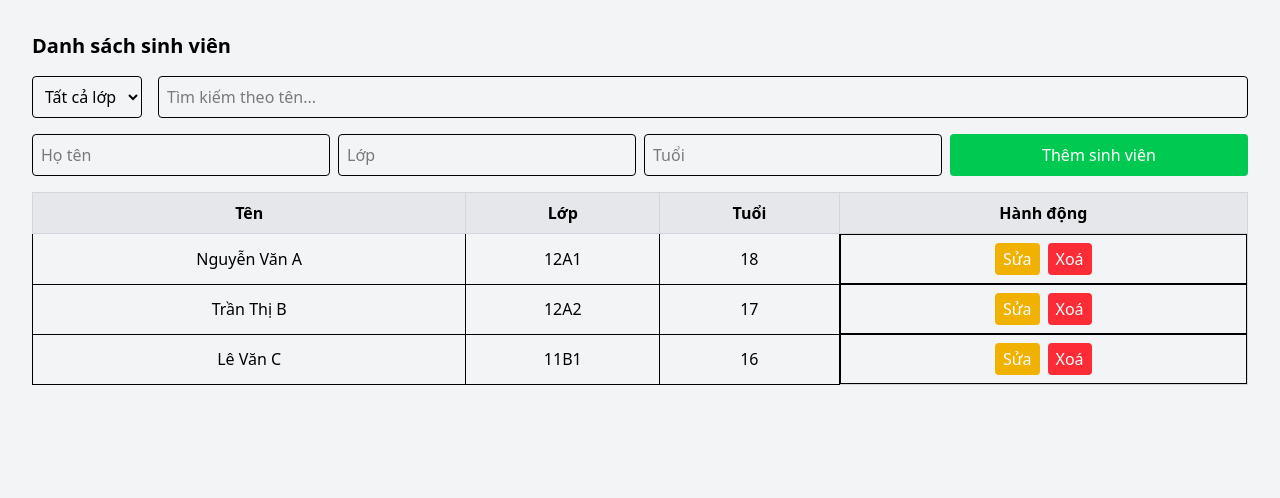
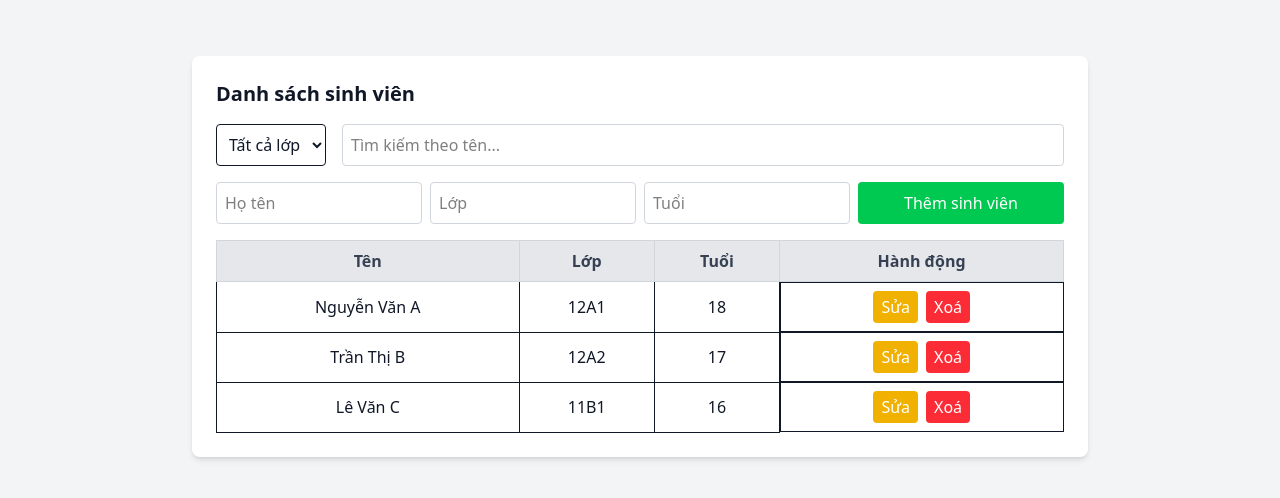
Before and after one commit to DarqPL/BaiThi_2304, a React (Vite) app in the folder BaiThi/: page / in a window 1280 px wide. Shown: the top 498 px of the page. Built offline with nearby package versions, Linux system fonts and the light colour scheme.

Commit message:
style: cải thiện giao diện

```diff
--- a/BaiThi/src/components/StudentItem.jsx
+++ b/BaiThi/src/components/StudentItem.jsx
@@ -14,41 +14,41 @@ const StudentItem = ({
     <tr className="text-center">
       {isEditing ? (
         <>
-          <td className="border p-2">
+          <td className="border border-gray-300 dark:border-gray-600 p-2">
             <input
               name="name"
               value={editData.name}
               onChange={onEditChange}
-              className="border p-1 rounded w-full"
+              className="border border-gray-300 dark:border-gray-600 bg-white dark:bg-gray-700 text-black dark:text-white p-1 rounded w-full"
             />
           </td>
-          <td className="border p-2">
+          <td className="border border-gray-300 dark:border-gray-600 p-2">
             <input
               name="class"
               value={editData.class}
               onChange={onEditChange}
-              className="border p-1 rounded w-full"
+              className="border border-gray-300 dark:border-gray-600 bg-white dark:bg-gray-700 text-black dark:text-white p-1 rounded w-full"
             />
           </td>
-          <td className="border p-2">
+          <td className="border border-gray-300 dark:border-gray-600 p-2">
             <input
               type="number"
               name="age"
               value={editData.age}
               onChange={onEditChange}
-              className="border p-1 rounded w-full"
+              className="border border-gray-300 dark:border-gray-600 bg-white dark:bg-gray-700 text-black dark:text-white p-1 rounded w-full"
             />
           </td>
-          <td className="border p-2 flex gap-2 justify-center">
+          <td className="border border-gray-300 dark:border-gray-600 p-2">
             <button
               onClick={onSave}
-              className="bg-blue-500 text-white px-2 py-1 rounded hover:bg-blue-600"
+              className="bg-blue-500 text-white px-2 py-1 rounded hover:bg-blue-600 transition"
             >
               Lưu
             </button>
             <button
               onClick={onCancel}
-              className="bg-gray-400 text-white px-2 py-1 rounded hover:bg-gray-500"
+              className="bg-blue-500 text-white px-2 py-1 rounded hover:bg-blue-600 transition"
             >
               Huỷ
             </button>
--- a/BaiThi/src/components/StudentList.jsx
+++ b/BaiThi/src/components/StudentList.jsx
@@ -73,7 +73,7 @@ const StudentList = () => {
 
 
     return (
-    <div className="p-4">
+        <div className="max-w-4xl mx-auto mt-10 p-6 bg-white dark:bg-gray-800 text-gray-900 dark:text-gray-100 rounded-lg shadow-md">
             <h2 className="text-xl font-bold mb-4">Danh sách sinh viên</h2>
 
             {/* Tìm kiếm */}
@@ -81,7 +81,7 @@ const StudentList = () => {
                 <select
                     value={selectedClass}
                     onChange={(e) => setSelectedClass(e.target.value)}
-    className="border p-2 rounded"
+                    className="border p-2 rounded w-full sm:w-auto"
                 >
                     <option value="Tất cả">Tất cả lớp</option>
                     {[...new Set(students.map((s) => s.class))].map((cls) => (
@@ -96,7 +96,7 @@ const StudentList = () => {
                     placeholder="Tìm kiếm theo tên..."
                     value={searchTerm}
                     onChange={(e) => setSearchTerm(e.target.value)}
-    className="border p-2 rounded w-full"
+                    className="border border-gray-300 dark:border-gray-600 bg-white dark:bg-gray-700 text-black dark:text-white p-2 rounded w-full"
                 />
             </div>
 
@@ -109,7 +109,7 @@ const StudentList = () => {
                     placeholder="Họ tên"
                     value={newStudent.name}
                     onChange={handleChange}
-          className="border p-2 rounded"
+                    className="border border-gray-300 dark:border-gray-600 bg-white dark:bg-gray-700 text-black dark:text-white p-2 rounded w-full"
                 />
                 <input
                     type="text"
@@ -117,7 +117,7 @@ const StudentList = () => {
                     placeholder="Lớp"
                     value={newStudent.class}
                     onChange={handleChange}
-          className="border p-2 rounded"
+                    className="border border-gray-300 dark:border-gray-600 bg-white dark:bg-gray-700 text-black dark:text-white p-2 rounded w-full"
                 />
                 <input
                     type="number"
@@ -125,24 +125,24 @@ const StudentList = () => {
                     placeholder="Tuổi"
                     value={newStudent.age}
                     onChange={handleChange}
-          className="border p-2 rounded"
+                    className="border border-gray-300 dark:border-gray-600 bg-white dark:bg-gray-700 text-black dark:text-white p-2 rounded w-full"
                 />
                 <button
                     onClick={handleAddStudent}
-          className="bg-green-500 text-white px-4 py-2 rounded hover:bg-green-600"
+                    className="bg-green-500 text-white px-4 py-2 rounded hover:bg-green-600 transition"
                 >
                     Thêm sinh viên
                 </button>
             </div>
 
             {/* Bảng danh sách */}
-      <table className="w-full border-collapse border border-gray-300">
+            <table className="w-full border-collapse">
                 <thead>
-          <tr className="bg-gray-200">
-            <th className="border border-gray-300 p-2">Tên</th>
-            <th className="border border-gray-300 p-2">Lớp</th>
-            <th className="border border-gray-300 p-2">Tuổi</th>
-            <th className="border border-gray-300 p-2">Hành động</th>
+                    <tr className="bg-gray-200 dark:bg-gray-700 text-gray-700 dark:text-gray-100">
+                        <th className="border border-gray-300 dark:border-gray-600 p-2">Tên</th>
+                        <th className="border border-gray-300 dark:border-gray-600 p-2">Lớp</th>
+                        <th className="border border-gray-300 dark:border-gray-600 p-2">Tuổi</th>
+                        <th className="border border-gray-300 dark:border-gray-600 p-2">Hành động</th>
                     </tr>
                 </thead>
                 <tbody>
```
Lines whose indentation alone changed are shown as unchanged.
